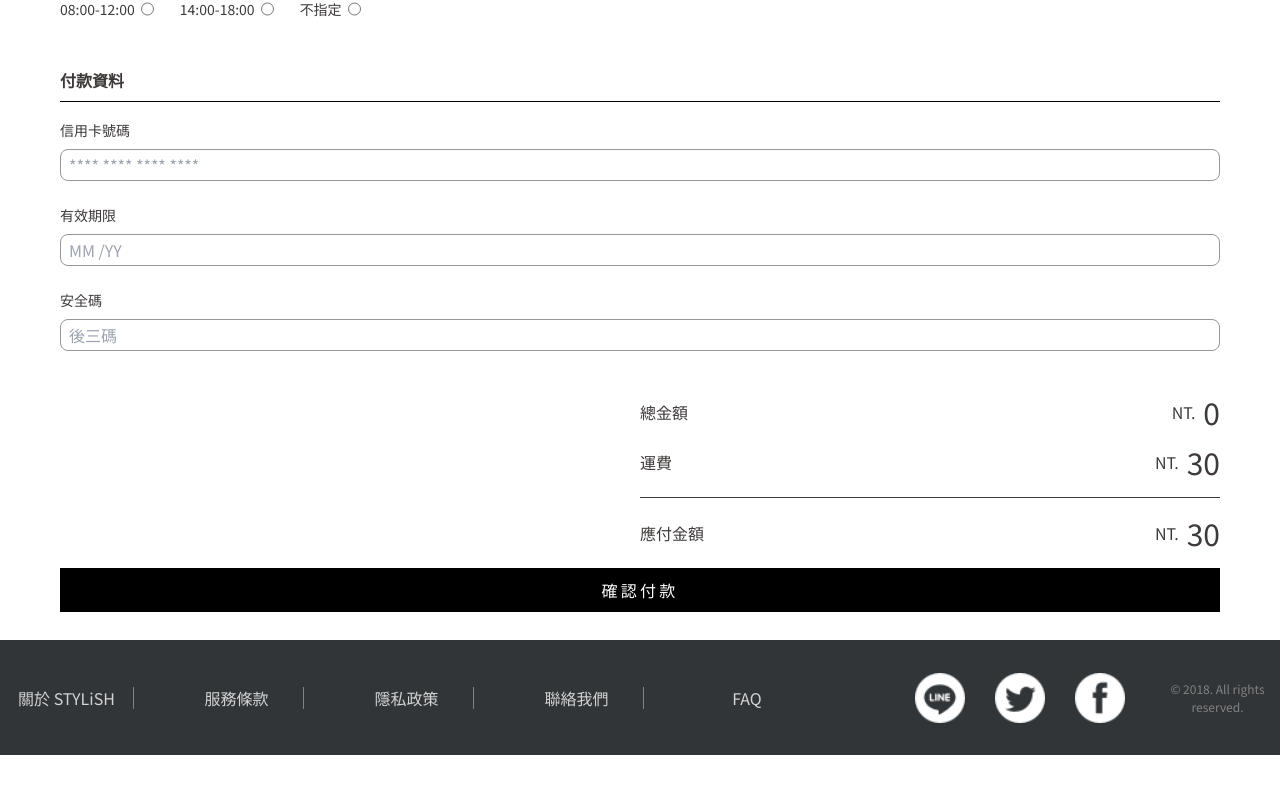
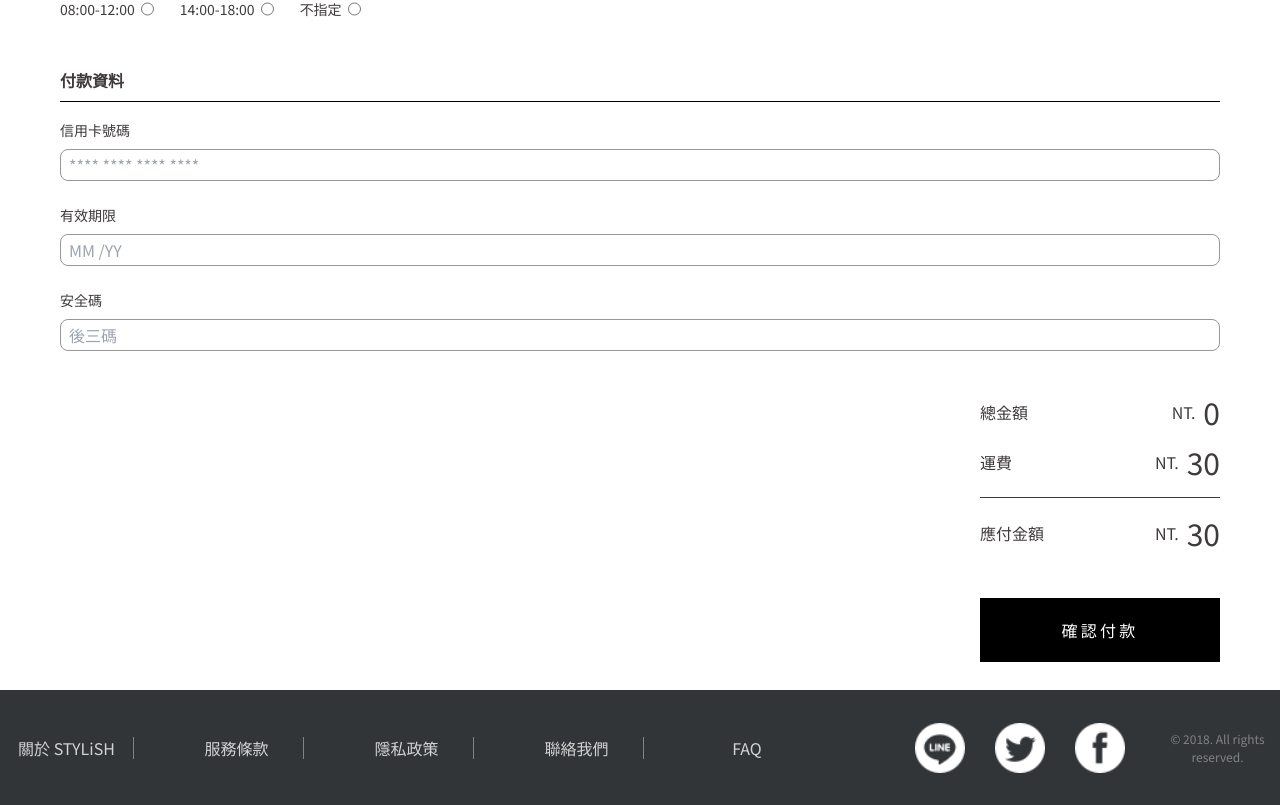
Before and after one commit to ShihYuChang/STYLiSH, a Next.js app: page /checkout in a window 1280 px wide. Shown: the part 790-1595 px from the top of the page. Before the commit the page ends 1545 px from the top, so only its background shows below. Built offline with nearby package versions, Linux system fonts and the light colour scheme.

Commit message:
fix: Fixing desktop orderSummary layout

```diff
--- a/src/app/checkout/components/Payment/OrderSummary.tsx
+++ b/src/app/checkout/components/Payment/OrderSummary.tsx
@@ -43,7 +43,7 @@ export default function OrderSummary() {
       {orderInfo?.map((info, index) => (
         <div
           key={index}
-          className={`w-[50%] flex justify-between items-center ${
+          className={`w-[50%] xl:w-[240px] flex justify-between items-center ${
             index === orderInfo.length - 2 &&
             'border-b border-solid border-[#3f3a3a] pb-[20px]'
           }`}
@@ -55,7 +55,7 @@ export default function OrderSummary() {
           </div>
         </div>
       ))}
-      <button className='w-full h-[44px] bg-black text-white tracking-[3.2px]'>
+      <button className='w-full xl:w-[240px] h-[44px] xl:h-[64px] bg-black text-white tracking-[3.2px] xl:mt-[30px]'>
         確認付款
       </button>
     </div>
```
